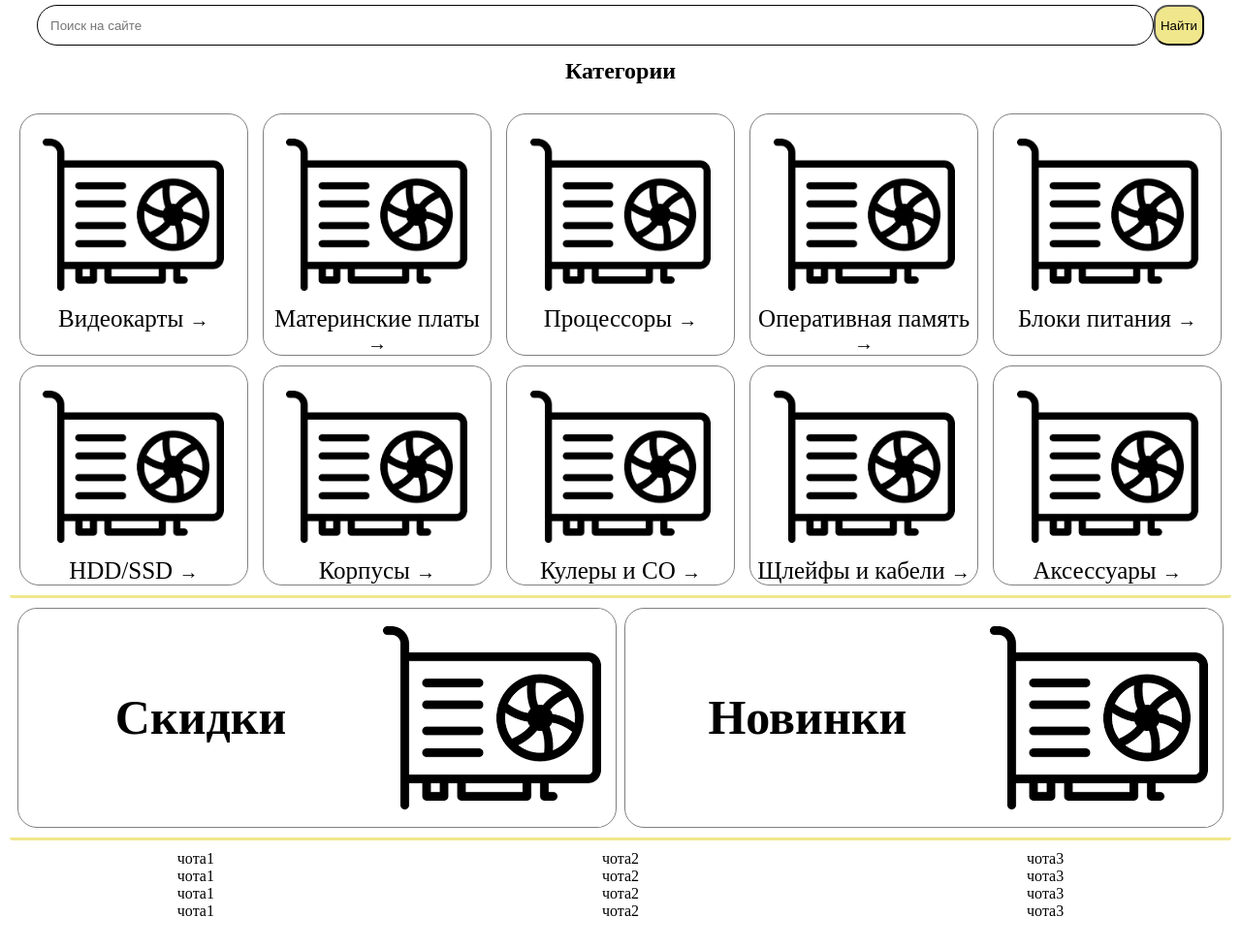
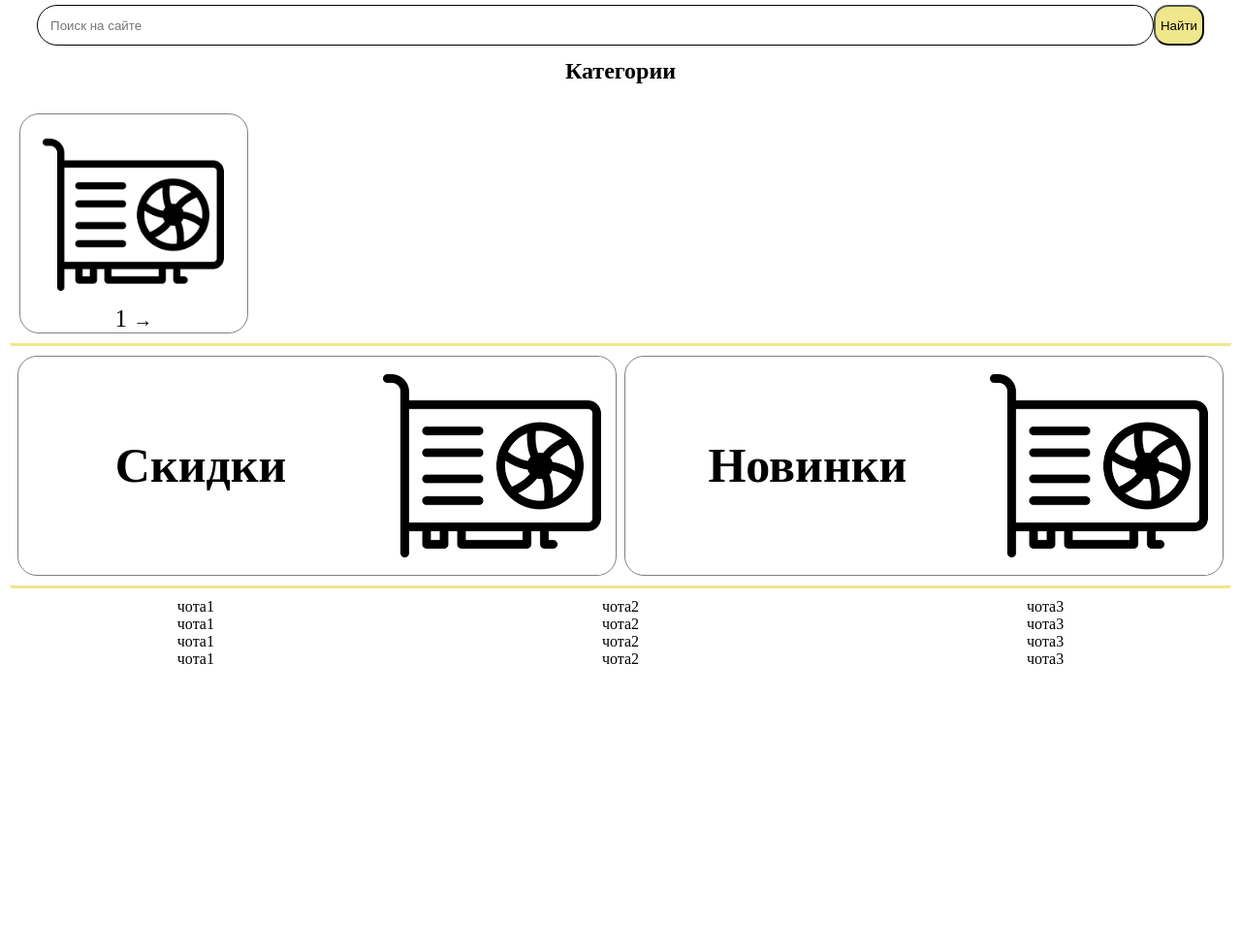
Before and after one commit to pyrokineis/shop, a PHP site: page / in a window 1280 px wide. Shown: the part 80-1059 px from the top of the page at 97% size. After the commit the page ends 765 px from the top, so only its background shows below. Run offline with PHP 8.4, Linux system fonts and the light colour scheme; tables that the repository leaves empty or names only in its code hold one stand-in row (values such as "Sample post").

Commit message:
zaebis 10.3

```diff
--- /dev/null
+++ b/DB/connection.php
@@ -0,0 +1,6 @@
+<?php
+$host = 'localhost'; // адрес сервера
+$database = 'shop'; // имя базы данных
+$user = 'root'; // имя пользователя
+$password = 'root'; // пароль
+?>
--- a/pages/index.php
+++ b/pages/index.php
@@ -13,6 +13,7 @@
 
 
 <main>
+
     <?php include_once("../include/login_win.php");?>
     <div class="main-container">
         <div class="main-box">
@@ -21,101 +22,124 @@
                     Категории
                 </h2>
             </div>
+
             <div class="categories-container">
+                <?php
+                require_once '../DB/connection.php';
+                $link = mysqli_connect($host, $user, $password, $database)
+                or die("Ошибка " . mysqli_error($link));
+
+                $query ="SELECT * FROM category_tbl";
+                $result = mysqli_query($link, $query) or die("Ошибка " . mysqli_error($link));
+                while ($row=mysqli_fetch_row($result))
+                {
+                    echo '
                 <div class="categories-item">
                     <a href="catalog.php">
-                        <img src="../pics/видео.png" />
-                        <div class="categories-title">
-                            Видеокарты
+                        <img src="../pics/video.png" />
+                        <div class="categories-title">'.
+                        $row[0].'
                         </div>
                     </a>
-                </div>
-                <div class="categories-item">
-                    <a href="">
-                        <img src="../pics/видео.png" />
-                        <div class="categories-title">
-                            Материнские платы
-                        </div>
-                    </a>
-                </div>
-                <div class="categories-item">
-                    <a  href="">
-                        <img src="../pics/видео.png" />
-                        <div class="categories-title">
-                            Процессоры
-                        </div>
-                    </a>
-                </div>
-                <div class="categories-item">
-                    <a  href="">
-                        <img src="../pics/видео.png" />
-                        <div class="categories-title">
-                            Оперативная память
-                        </div>
-                    </a>
-                </div>
-                <div class="categories-item">
-                    <a  href="">
-                        <img src="../pics/видео.png" />
-                        <div class="categories-title">
-                            Блоки питания
-                        </div>
-                    </a>
-                </div>
-                <div class="categories-item">
-                    <a  href="">
-                        <img src="../pics/видео.png" />
-                        <div class="categories-title">
-                            HDD/SSD
-                        </div>
-                    </a>
-                </div>
-                <div class="categories-item">
-                    <a  href="">
-                        <img src="../pics/видео.png" />
-                        <div class="categories-title">
-                            Корпусы
-                        </div>
-                    </a>
-                </div>
-                <div class="categories-item">
-                    <a  href="">
-                        <img src="../pics/видео.png" />
-                        <div class="categories-title">
-                            Кулеры и СО
-                        </div>
-                    </a>
-                </div>
-                <div class="categories-item">
-                    <a  href="">
-                        <img src="../pics/видео.png" />
-                        <div class="categories-title">
-                            Щлейфы и кабели
-                        </div>
-                    </a>
-                </div>
-                <div class="categories-item">
-                    <a  href="">
-                        <img src="../pics/видео.png" />
-                        <div class="categories-title">
-                            Аксессуары
-                        </div>
-                    </a>
-                </div>
+                </div>';
+                }
+                mysqli_close($link);
+                ?>
+<!--                <div class="categories-item">-->
+<!--                    <a href="catalog.php">-->
+<!--                        <img src="../pics/video.png" />-->
+<!--                        <div class="categories-title">-->
+<!--                            Видеокарты-->
+<!--                        </div>-->
+<!--                    </a>-->
+<!--                </div>-->
+<!---->
+<!--                <div class="categories-item">-->
+<!--                    <a href="">-->
+<!--                        <img src="../pics/video.png" />-->
+<!--                        <div class="categories-title">-->
+<!--                            Материнские платы-->
+<!--                        </div>-->
+<!--                    </a>-->
+<!--                </div>-->
+<!--                <div class="categories-item">-->
+<!--                    <a  href="">-->
+<!--                        <img src="../pics/video.png" />-->
+<!--                        <div class="categories-title">-->
+<!--                            Процессоры-->
+<!--                        </div>-->
+<!--                    </a>-->
+<!--                </div>-->
+<!--                <div class="categories-item">-->
+<!--                    <a  href="">-->
+<!--                        <img src="../pics/video.png" />-->
+<!--                        <div class="categories-title">-->
+<!--                            Оперативная память-->
+<!--                        </div>-->
+<!--                    </a>-->
+<!--                </div>-->
+<!--                <div class="categories-item">-->
+<!--                    <a  href="">-->
+<!--                        <img src="../pics/video.png" />-->
+<!--                        <div class="categories-title">-->
+<!--                            Блоки питания-->
+<!--                        </div>-->
+<!--                    </a>-->
+<!--                </div>-->
+<!--                <div class="categories-item">-->
+<!--                    <a  href="">-->
+<!--                        <img src="../pics/video.png" />-->
+<!--                        <div class="categories-title">-->
+<!--                            HDD/SSD-->
+<!--                        </div>-->
+<!--                    </a>-->
+<!--                </div>-->
+<!--                <div class="categories-item">-->
+<!--                    <a  href="">-->
+<!--                        <img src="../pics/video.png" />-->
+<!--                        <div class="categories-title">-->
+<!--                            Корпусы-->
+<!--                        </div>-->
+<!--                    </a>-->
+<!--                </div>-->
+<!--                <div class="categories-item">-->
+<!--                    <a  href="">-->
+<!--                        <img src="../pics/video.png" />-->
+<!--                        <div class="categories-title">-->
+<!--                            Кулеры и СО-->
+<!--                        </div>-->
+<!--                    </a>-->
+<!--                </div>-->
+<!--                <div class="categories-item">-->
+<!--                    <a  href="">-->
+<!--                        <img src="../pics/video.png" />-->
+<!--                        <div class="categories-title">-->
+<!--                            Щлейфы и кабели-->
+<!--                        </div>-->
+<!--                    </a>-->
+<!--                </div>-->
+<!--                <div class="categories-item">-->
+<!--                    <a  href="">-->
+<!--                        <img src="../pics/video.png" />-->
+<!--                        <div class="categories-title">-->
+<!--                            Аксессуары-->
+<!--                        </div>-->
+<!--                    </a>-->
+<!--                </div>-->
             </div>
             <div class="banners-container">
                 <div class="banner">
                     <h2 class="banner-title">
                         Скидки
                     </h2>
-                    <img src="../pics/видео.png">
+                    <img src="../pics/video.png">
 
                 </div>
                 <div class="banner" >
                     <h2 class="banner-title">
                         Новинки
                     </h2>
-                    <img src="../pics/видео.png">
+                    <img src="../pics/video.png">
 
                 </div>
             </div>
```
Also changed, not shown: DB/create.txt (renamed from bd.txt, +25 -22 lines), DB/insert_category.txt (added, +10 -0 lines), include/footer.php (+20 -1 lines), pages/catalog.php (+17 -17 lines), pics/video.png (renamed from pics/видео.png).
